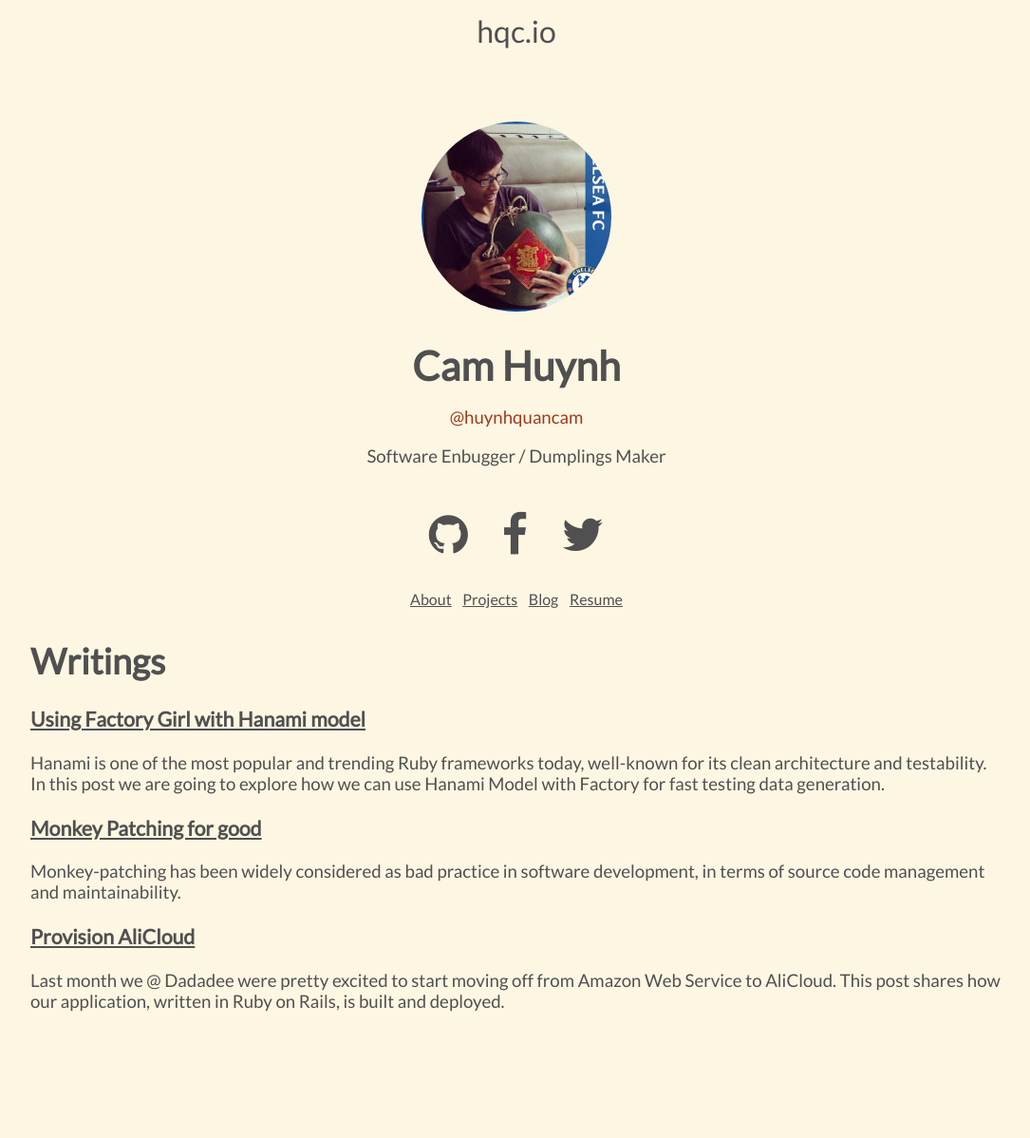
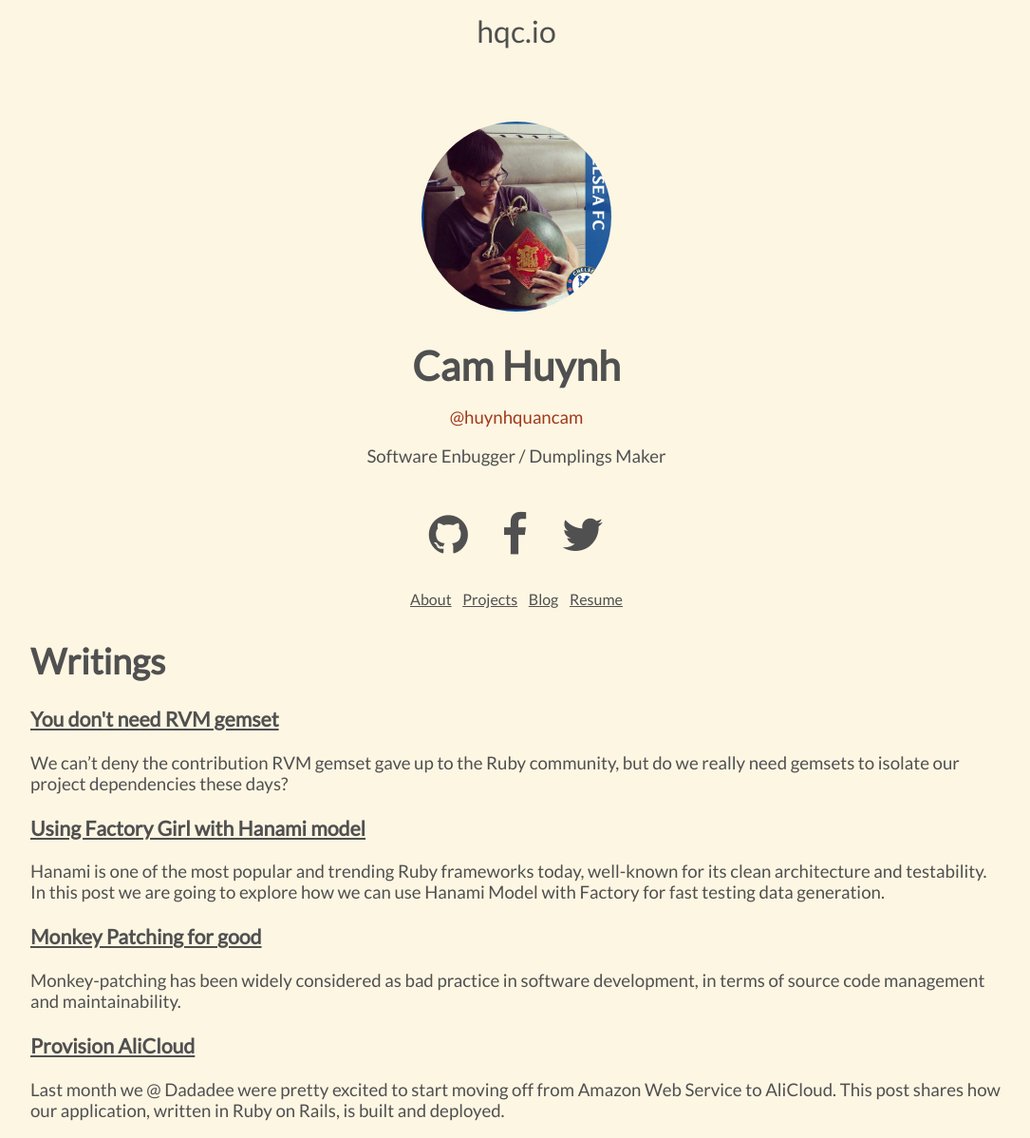
Before and after one commit to qcam/qcam.github.io, a Jekyll site: the page built from index.html, in a window 1280 px wide and 1198 px high. Shown: the whole window at 95% size, without its empty margins (96-1181 px from the left). Built offline with Jekyll 4.4.1, drawn with Linux system fonts in a browser that asks for light colours; nearby versions of some CDN libraries.

Commit message:
Publish you dont need rvm gemset
- Also make website responsive.

```diff
--- /dev/null
+++ b/_posts/2016-05-04-you-dont-need-rvm-gemset.md
@@ -0,0 +1,34 @@
+---
+layout: "post"
+author: Cam Huynh
+title: You don't need RVM gemset
+description: Almost 90% of Rubyists uses RVM for Ruby version & project packages management. Someone else uses RBenv with rbenv-gemset, but do you really need gemset?
+---
+
+We can't deny the contribution RVM gemset gave up to the Ruby community, but do we really need gemsets to isolate our project dependencies these days?
+
+### Where the idea of gemset came from?
+
+In around 2010, RVM introduced gemset, a huge improvement which changes how the whole Ruby world deals with dependency isolation. From then on, separating Ruby environments on local computers wasn't tough anymore. Just imagine you're starting a fresh Rails 5 project while maintaining a Rails 2.3 application, without gemset.
+
+Read [this post](http://everydayrails.com/2010/09/13/rvm-project-gemsets.html) and you will understand the excitement RVM gemset brought to the world at that moment.
+
+### But you don't need that anymore
+
+Because `bundler` only got you covered with bundle path.
+
+{% highlight shell %}
+# This will install all gems into vendor/gems directory of your current project root, and this is a remembered option.
+bundle install --path vendor/gems --retry 3
+{% endhighlight %}
+
+You might want to setup an alias to save your time remembering the path.
+
+
+{% highlight shell %}
+# in your .zshrc
+alias bi=bundler install --path vendor/gems --retry 3 --jobs 4
+alias be=bundler exec
+{% endhighlight %}
+
+Any thoughts are welcomed!
--- a/_sass/_syntax-highlighting.scss
+++ b/_sass/_syntax-highlighting.scss
@@ -11,6 +11,7 @@
   margin: 0;
   padding: 15px 30px;
   font-size: 14px;
+  overflow-x: auto;
 }
 .highlight .c { color: #999988; font-style: italic } /* Comment */
 .highlight .err { color: #a61717; background-color: #e3d2d2 } /* Error */
--- a/css/main.scss
+++ b/css/main.scss
@@ -103,6 +103,8 @@ header.header {
   max-width: 1070px;
   text-align: center;
   padding-top: 36pt;
+  padding-left: 15px;
+  padding-right: 15px;
   margin: 0 auto;
 
   .name {
@@ -202,8 +204,10 @@ header.header {
 }
 
 .posts {
-  width: 1024px;
+  max-width: 1024px;
   margin: 0 auto;
+  padding-left: 15px;
+  padding-right: 15px;
 
   .post-title {
     font-size: 16pt;
@@ -211,10 +215,12 @@ header.header {
 }
 
 .post-detail {
-  width: 1024px;
+  max-width: 1024px;
   margin: 0 auto;
   margin-top: 20px;
   padding-bottom: 30px;
+  padding-left: 15px;
+  padding-right: 15px;
 
   .post-header {
     margin-bottom: 30px;
```
